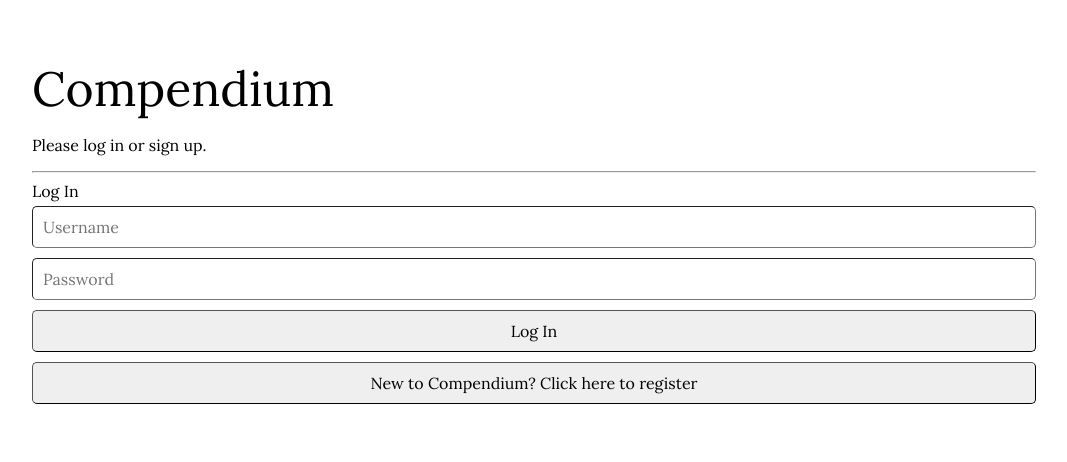
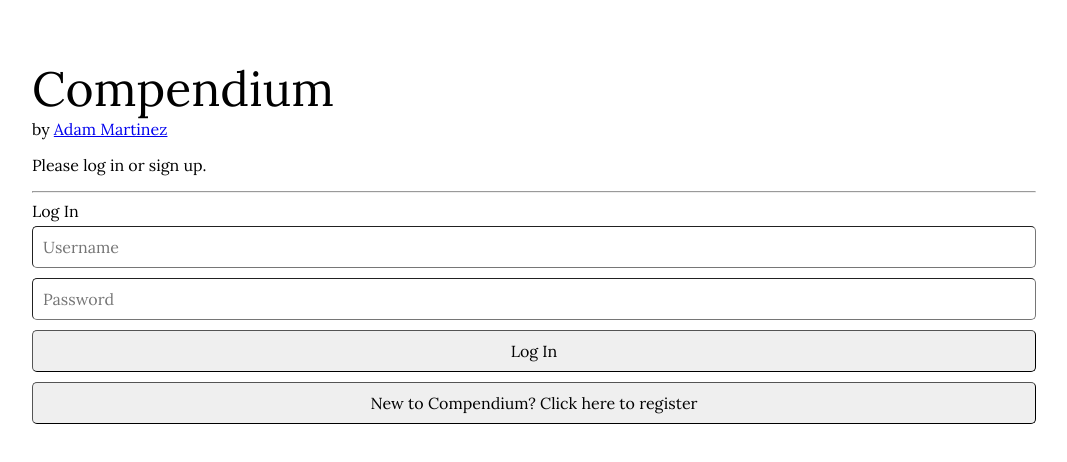
Before and after one commit to adamnmartinez/compendium, a React (Vite) app: page / in a window 1280 px wide. Shown: the top 462 px of the page, without its empty margins (106-1173 px from the left). Built offline with nearby package versions, Linux system fonts and the light colour scheme; no server answers.

Commit message:
Added github link

```diff
--- a/src/components/App.tsx
+++ b/src/components/App.tsx
@@ -72,6 +72,15 @@ export class Note {
     this.uuid = uuid;
   }
 } // Book Class Definition
+
+export function AppHeader(){
+  return(
+    <>
+      <header>Compendium</header>
+      by <a href="https://github.com/adamnmartinez">Adam Martinez</a>
+    </>
+  )
+}
 
 function App() {
   const [authenticated, setAuthenticated] = useState<Boolean>(false);
--- a/src/pages/AddBookPage.tsx
+++ b/src/pages/AddBookPage.tsx
@@ -1,5 +1,5 @@
 import { ChangeEvent, useState } from "react";
-import { Book } from "../components/App";
+import { AppHeader, Book } from "../components/App";
 import { v4 as uuid } from "uuid";
 
 export default function AddBookPage(props: {
@@ -76,7 +76,7 @@ export default function AddBookPage(props: {
 
   return (
     <div className="addBookPage">
-      <header>Compendium</header>
+      <AppHeader></AppHeader>
       <br />
       Add an entry manually or by searching.
       <hr />
--- a/src/pages/AuthPage.tsx
+++ b/src/pages/AuthPage.tsx
@@ -1,5 +1,5 @@
 import { useState } from "react";
-import { HOST, fetchUsers } from "../components/App";
+import { AppHeader, HOST, fetchUsers } from "../components/App";
 
 export default function AuthPage(props: {
   setAuthenticated: Function;
@@ -175,7 +175,7 @@ export default function AuthPage(props: {
 
   return (
     <div className="authPage">
-      <header>Compendium</header>
+      <AppHeader></AppHeader>
       <p>Please log in or sign up.</p>
       <i>{message}</i>
       <hr />
--- a/src/pages/EditBookPage.tsx
+++ b/src/pages/EditBookPage.tsx
@@ -1,4 +1,4 @@
-import { Book } from "../components/App";
+import { AppHeader,Book } from "../components/App";
 
 export default function EditBookPage(props: {
   book: Book;
@@ -19,7 +19,7 @@ export default function EditBookPage(props: {
 
   return (
     <div className="editBookPage">
-      <header>Compendium</header>
+      <AppHeader></AppHeader>
       <br />
       <form
         onSubmit={(event) => {
--- a/src/pages/LibraryPage.tsx
+++ b/src/pages/LibraryPage.tsx
@@ -1,5 +1,5 @@
 import BookList from "../components/BookList";
-import { Book } from "../components/App";
+import { AppHeader, Book } from "../components/App";
 import { ChangeEvent, useState } from "react";
 
 export default function LibraryPage(props: {
@@ -31,10 +31,7 @@ export default function LibraryPage(props: {
 
   return (
     <div className="libraryPage">
-      <header>Compendium</header> Created by{" "}
-      <a href="http://www.adamnmartinez.com" target="_blank">
-        Adam Martinez
-      </a>{" "}
+      <AppHeader></AppHeader>
       <p>
         Welcome, <b>{props.user}</b>
       </p>
```
